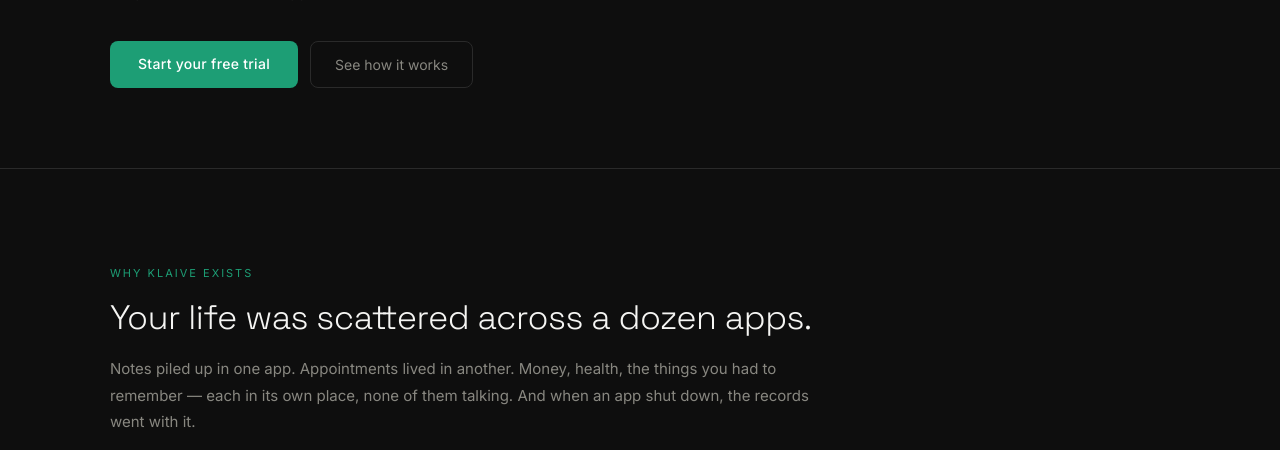
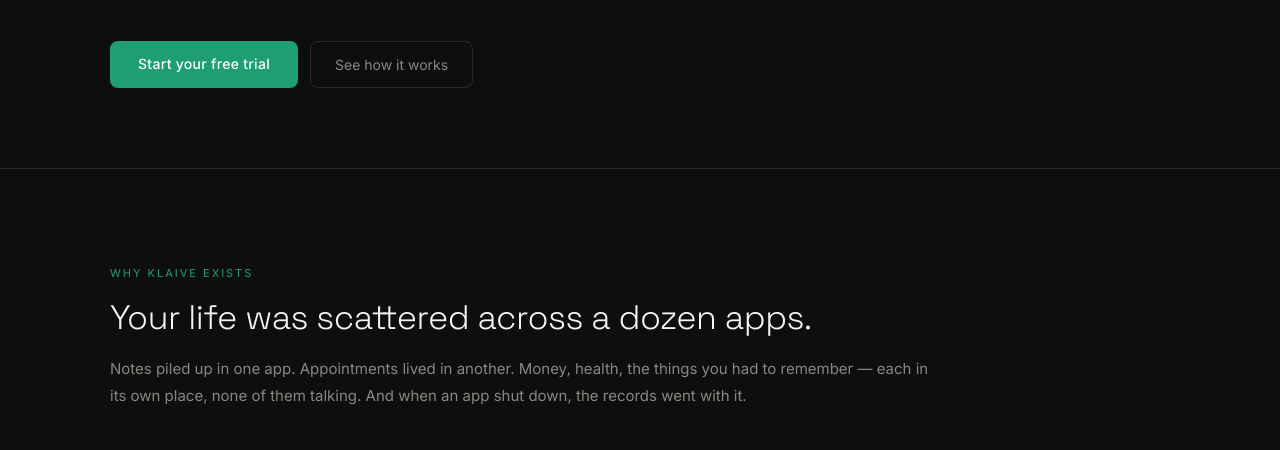
Before and after one commit to mie-today/kimija, a plain HTML site: page klaive2.html in a window 1280 px wide. Shown: the part 479-929 px from the top of the page. Drawn offline with nearby package versions, Linux system fonts and the light colour scheme.

Commit message:
Increase max-width of .sec .lead to 820px

```diff
--- a/klaive2.html
+++ b/klaive2.html
@@ -416,7 +416,7 @@
             font-size: 34px; font-weight: 300; letter-spacing: -0.5px;
             line-height: 1.2; color: var(--text); margin-bottom: 18px; max-width: 820px;
         }
-        .sec .lead { font-size: 15px; color: var(--text2); line-height: 1.75; max-width: 720px; margin-bottom: 0; }
+        .sec .lead { font-size: 15px; color: var(--text2); line-height: 1.75; max-width: 820px; margin-bottom: 0; }
         /* Problem */
         .prob-grid { display: grid; grid-template-columns: 1fr 1fr; gap: 28px; margin-top: 44px; }
         .prob-card {
```
